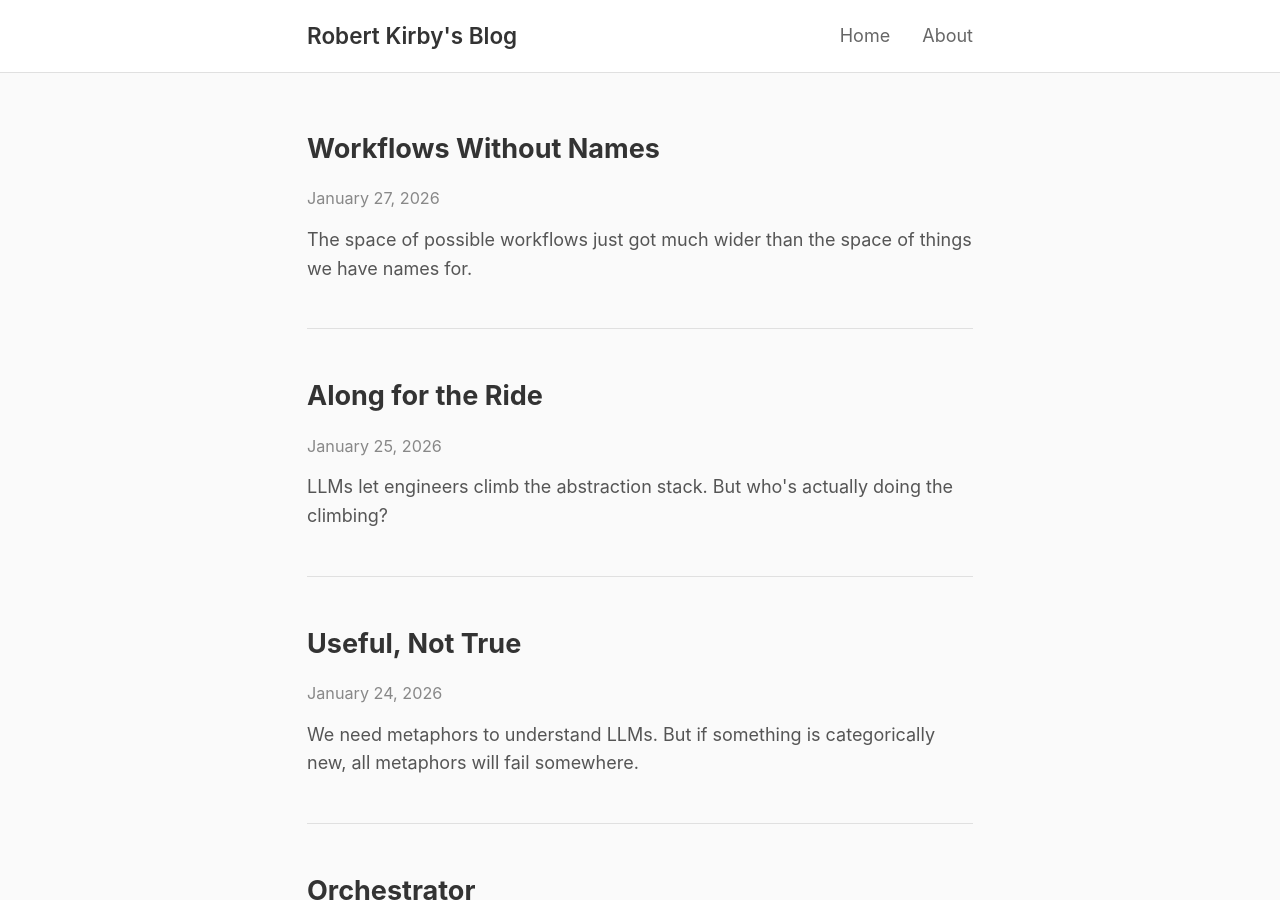
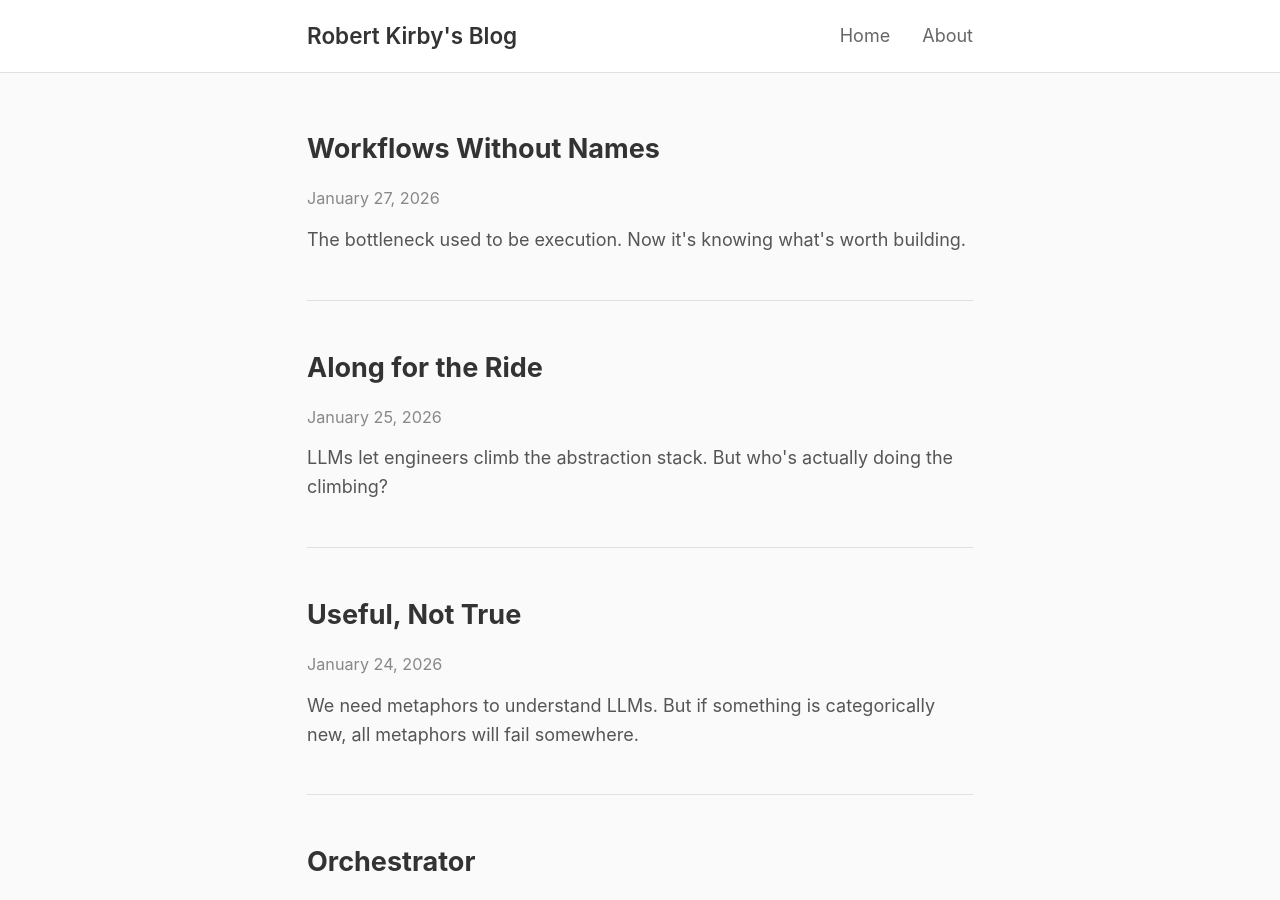
Before and after one commit to rob137/rob137.github.io, a Jekyll site: the page built from index.html, in a window 1280 px wide and 900 px high. Built offline with Jekyll 4.4.1, drawn with Linux system fonts in a browser that asks for light colours.

Commit message:
Tone down melodrama, fix excerpt repetition
Co-Authored-By: Claude Opus 4.5 <noreply@anthropic.com>

```diff
--- a/_posts/2026-01-27-workflows-without-names.md
+++ b/_posts/2026-01-27-workflows-without-names.md
@@ -3,7 +3,7 @@ layout: post
 title: "Workflows Without Names"
 date: 2026-01-27 14:30:00 +0000
 tags: [ai, workflows, llm]
-excerpt: "The space of possible workflows just got much wider than the space of things we have names for."
+excerpt: "The bottleneck used to be execution. Now it's knowing what's worth building."
 ---
 
 I've been doing work that doesn't have a name.
@@ -28,7 +28,7 @@ Now execution is covered, at least the first 30%. You still have to attend to th
 
 The bottleneck is now exploration. Hunches. Taste. The feeling of being onto something.
 
-And here's the strange part: those hunches are becoming self-fulfilling. Not in the hyperstition sense, where you believe something and unwittingly cause it. More like a self-fulfilling *lead*. You're onto something, it's investigative, you're chasing it down. That very feeling is now a trigger to approach a frontier model.
+Those hunches are becoming self-fulfilling. Not in the hyperstition sense, where you believe something and unwittingly cause it. More like a self-fulfilling *lead*. You're onto something, it's investigative, you're chasing it down. That very feeling is now a trigger to approach a frontier model.
 
 You describe the workflow you wish existed. The model knows the established options, the common patterns. It gives you the workflow. You ask for something you can hand to another agent. It does that too. You're left with a list of instructions to set things up on your phone.
 
```
